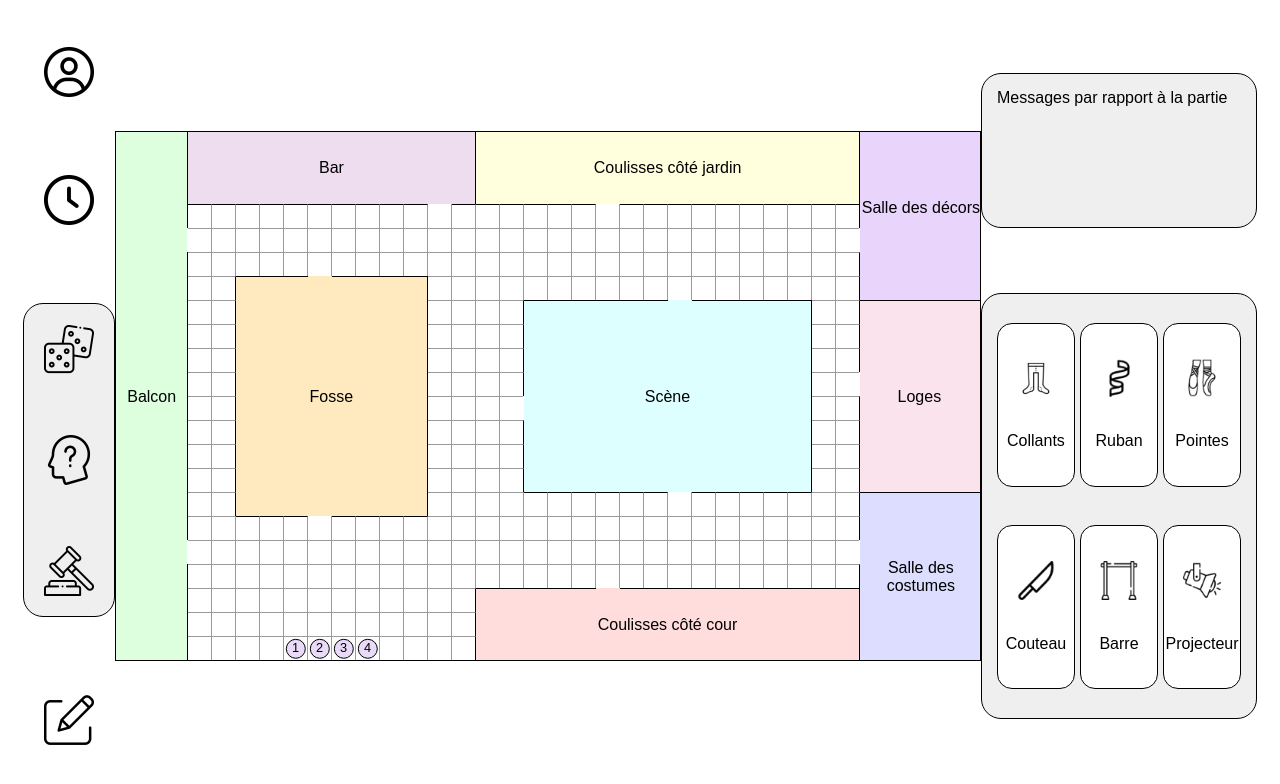
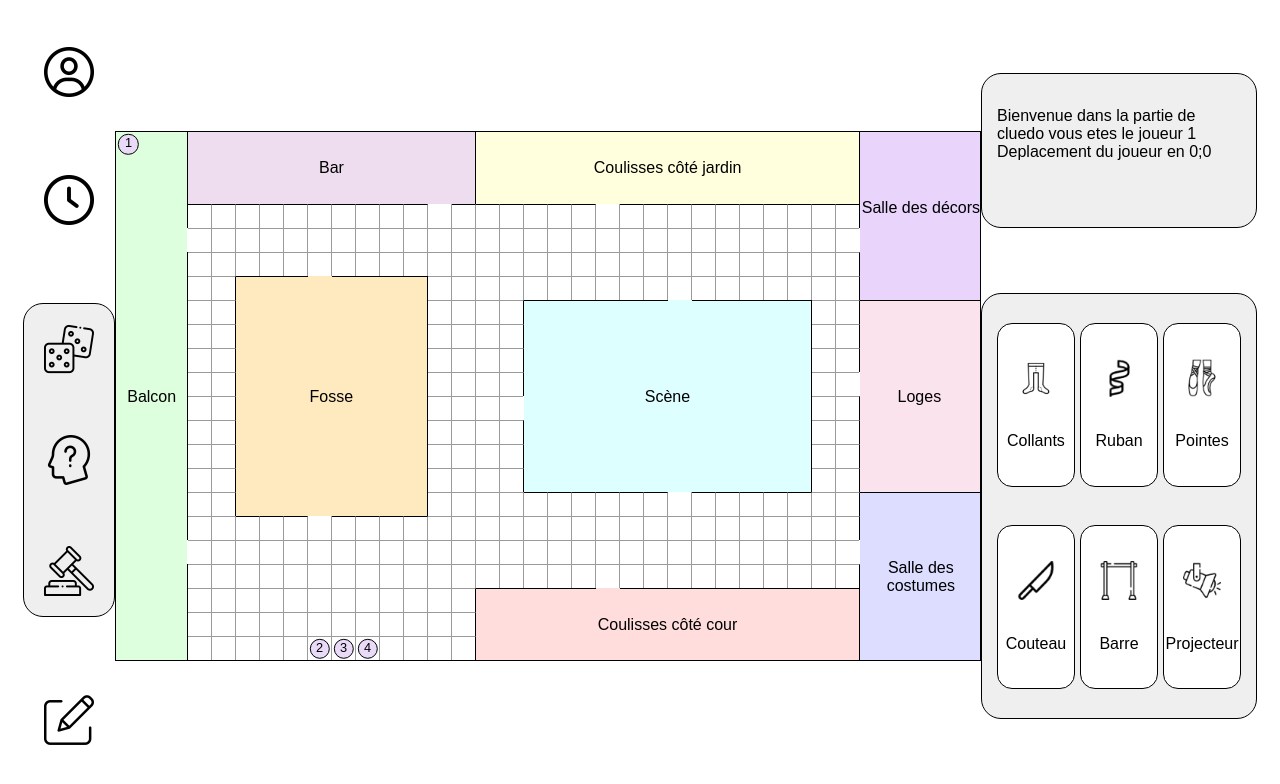
Before and after one commit to ctriat/PII_MeurtreOpera, a plain HTML site: page Pages/partieJoueur.html in a window 1280 px wide. Both pictures are taken after a click on the element 128 px from the left and 144 px from the top of the page. Drawn offline with Linux system fonts and the light colour scheme.

Commit message:
CorrectionDeplacementJoueur + AffichageMessage

```diff
--- a/Pages/partieJoueur.html
+++ b/Pages/partieJoueur.html
@@ -36,7 +36,7 @@
       <span id="labelSalleCostumes">Salle des costumes</span>
     </div>
     <div id="elemPartie">
-      <div id="infosPartie">Messages par rapport à la partie</div>
+      <div id="infosPartie"></div>
       <div id="sectionCartes"></div>
     </div>
 
--- a/Scripts/scriptPartieJoueur.js
+++ b/Scripts/scriptPartieJoueur.js
@@ -39,6 +39,8 @@ function generationPlateau() {
   creationCarte('Armes', 'Barre', 'sectionCartes');
   creationCarte('Armes', 'Projecteur', 'sectionCartes');
   //creationCarte('Armes', 'Pointes');
+
+  ajoutMessage('Bienvenue dans la partie de cluedo vous etes le joueur 1');
 }
 
 function definitionPieces(x, y, casePlateau) {
@@ -219,7 +221,16 @@ function clicCase() {
 
 function deplacementJoueur(idJ, idNCase) {
   let joueur = document.getElementById(idJ);
-  parent.children.length == 1;
-  joueur.parentElement.removeChild(joueur);
-  document.getElementById(idNCase).appendChild(joueur);
+  let nouvCase = document.getElementById(idNCase);
+  if (nouvCase.children.length == 0) {
+    joueur.parentElement.removeChild(joueur);
+    nouvCase.appendChild(joueur);
+    ajoutMessage('Deplacement du joueur en ' + idNCase);
+  }
 }
+
+function ajoutMessage(message) {
+  let infosPartie = document.getElementById('infosPartie');
+  infosPartie.innerHTML += '<br />' + message;
+  infosPartie.scrollTo(0, infosPartie.scrollHeight);
+}
--- a/Style/stylePartieJoueur.css
+++ b/Style/stylePartieJoueur.css
@@ -44,15 +44,20 @@
   height: 97vh;
 }
 
+::-webkit-scrollbar-track {
+  border-radius: 20px;
+}
+
 #infosPartie {
   box-sizing: border-box;
+  overflow: auto;
+  scrollbar-width: thin;
   width: 100%;
   height: 20%;
   padding: 15px;
   border-radius: 20px;
   border: 1px solid black;
   background-color: #efefefff;
-  overflow: auto;
 }
 
 #sectionCartes {
@@ -61,14 +66,14 @@
   justify-content: space-evenly;
   align-items: center;
   box-sizing: border-box;
+  overflow: auto;
+  scrollbar-width: thin;
   width: 100%;
   height: 55%;
   padding: 10px;
   border-radius: 20px;
   border: 1px solid black;
   background-color: #efefefff;
-  overflow: auto;
-  scrollbar-width: thin;
 }
 
 .carte {
```
